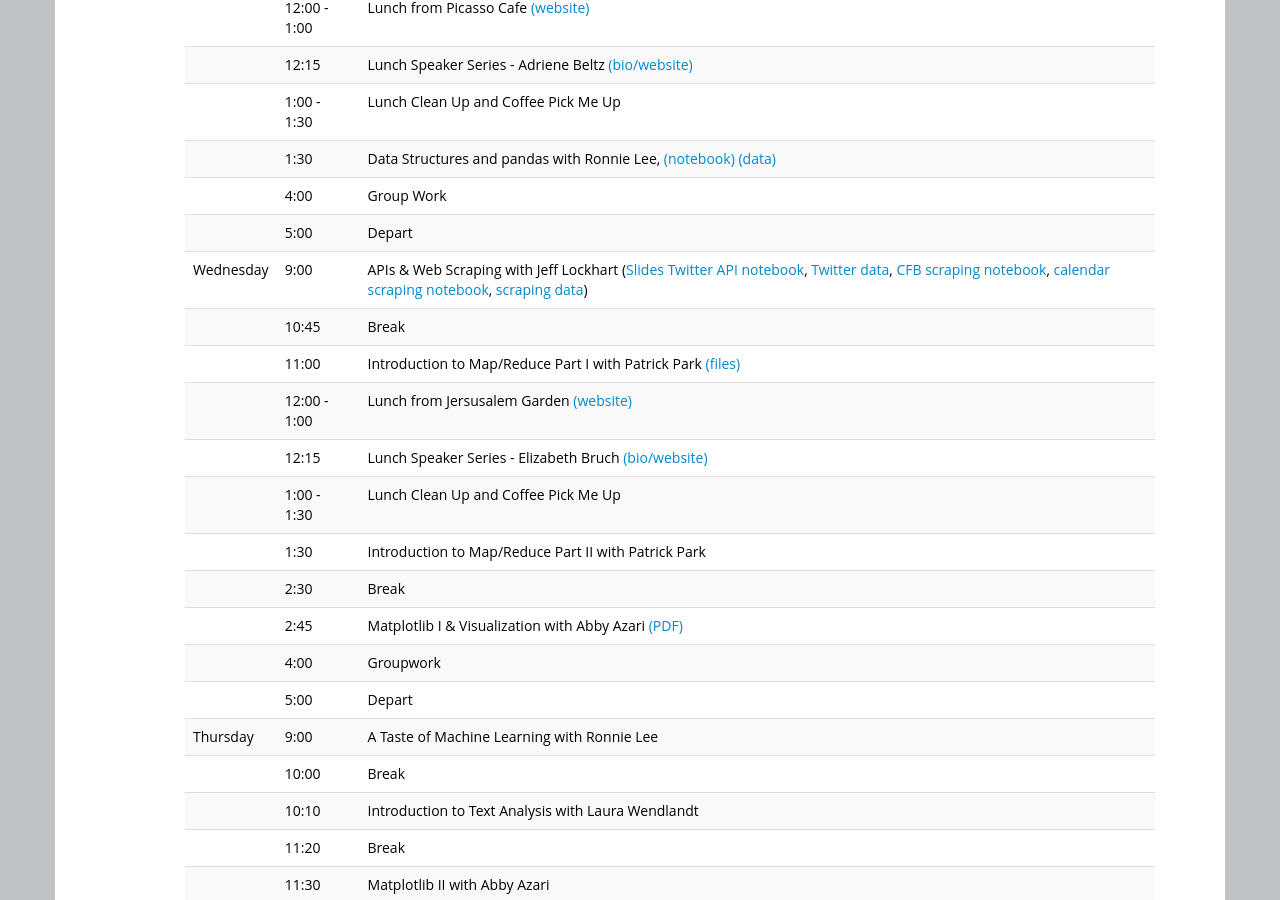
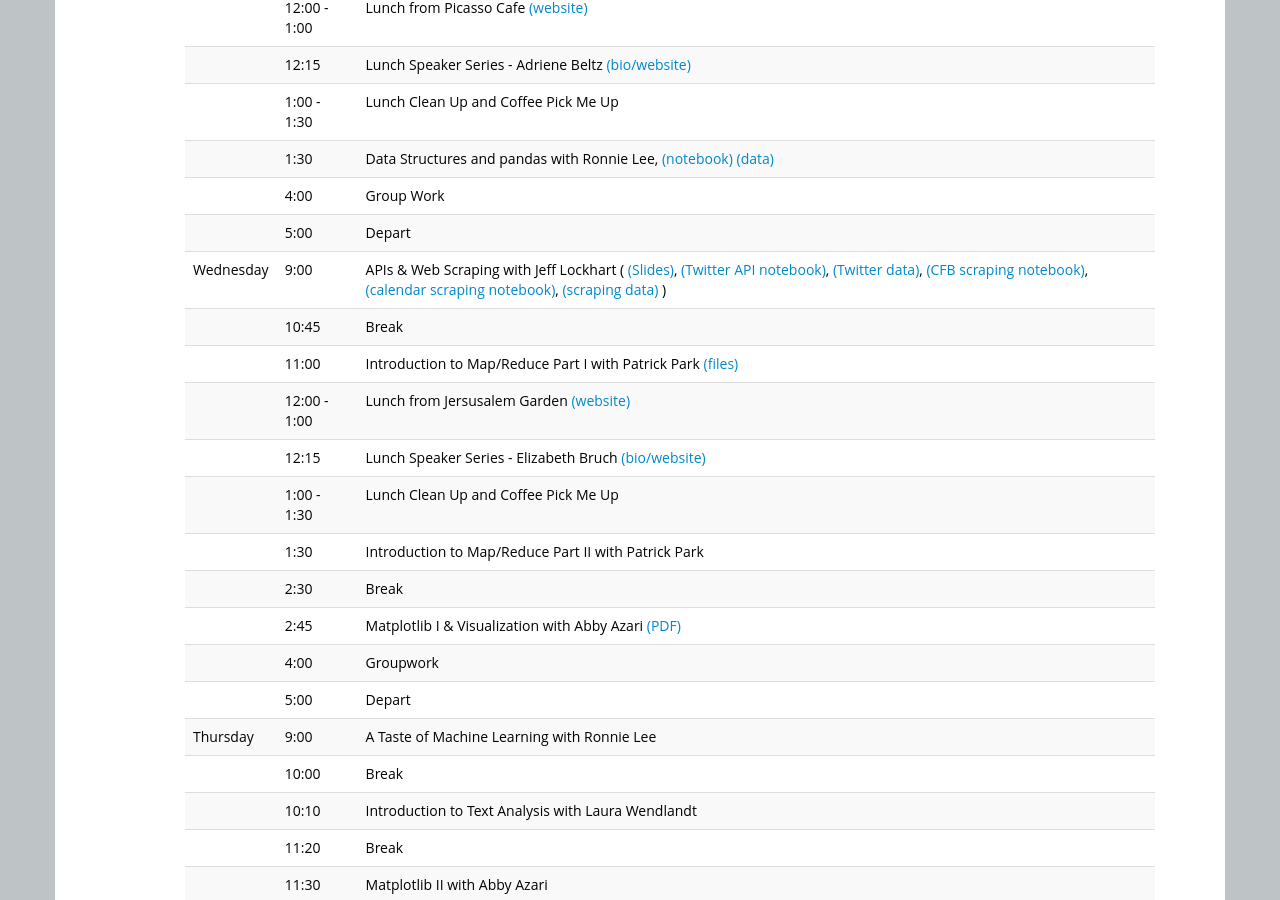
Before and after one commit to ICOSBigDataCamp/2018-summer-camp, a Jekyll site: the page built from index.html, in a window 1280 px wide and 900 px high, scrolled down 1454 px. Built offline with Jekyll 4.4.1, drawn with Linux system fonts in a browser that asks for light colours.

Commit message:
links clean

```diff
--- a/index.html
+++ b/index.html
@@ -143,7 +143,7 @@ Organizing committee: Jerry Davis, H. V. Jagadish, Cliff Lampe, and Brian Noble
   <tr> <td></td>       <td>4:00</td>   <td>Group Work</td> </tr>
   <tr> <td></td>       <td>5:00</td>   <td>Depart</td> </tr>
 
-  <tr> <td>Wednesday</td><td>9:00</td>    <td>APIs & Web Scraping with Jeff Lockhart (<a href="slides/data_camp_scraping_apis.pdf" target="_blank">Slides</a> <a href="apis/twitter_api_examples.ipynb" target="_blank">Twitter API notebook</a>, <a href="https://github.com/ICOSBigDataCamp/2018-summer-camp/tree/master/apis/data" target="_blank">Twitter data</a>, <a href="scraping/scrape_football.ipynb" target="_blank">CFB scraping notebook</a>, <a href="scraping/scrape_academic_calendar.ipynb" target="_blank">calendar scraping notebook</a>, <a href="https://github.com/ICOSBigDataCamp/2018-summer-camp/tree/master/scraping/data" target="_blank">scraping data</a>)</td> </tr>
+  <tr> <td>Wednesday</td><td>9:00</td>    <td>APIs & Web Scraping with Jeff Lockhart ( <a href="slides/data_camp_scraping_apis.pdf" target="_blank">(Slides)</a>, <a href="apis/twitter_api_examples.ipynb" target="_blank">(Twitter API notebook)</a>, <a href="https://github.com/ICOSBigDataCamp/2018-summer-camp/tree/master/apis/data" target="_blank">(Twitter data)</a>, <a href="scraping/scrape_football.ipynb" target="_blank">(CFB scraping notebook)</a>, <a href="scraping/scrape_academic_calendar.ipynb" target="_blank">(calendar scraping notebook)</a>, <a href="https://github.com/ICOSBigDataCamp/2018-summer-camp/tree/master/scraping/data" target="_blank">(scraping data)</a> )</td> </tr>
   <tr> <td></td>       <td>10:45</td>   <td>Break</td> </tr>
   <tr> <td></td>       <td>11:00</td>   <td>Introduction to Map/Reduce Part I with Patrick Park <a href="MapReduce/MapReduce.zip" target="_blank">(files)</a></td></tr>
   <tr> <td></td>       <td>12:00 - 1:00 </td>   <td>Lunch from Jersusalem Garden <a href="https://www.jerusalemgarden.net/" target="_blank">(website)</a></td> </tr>
```
